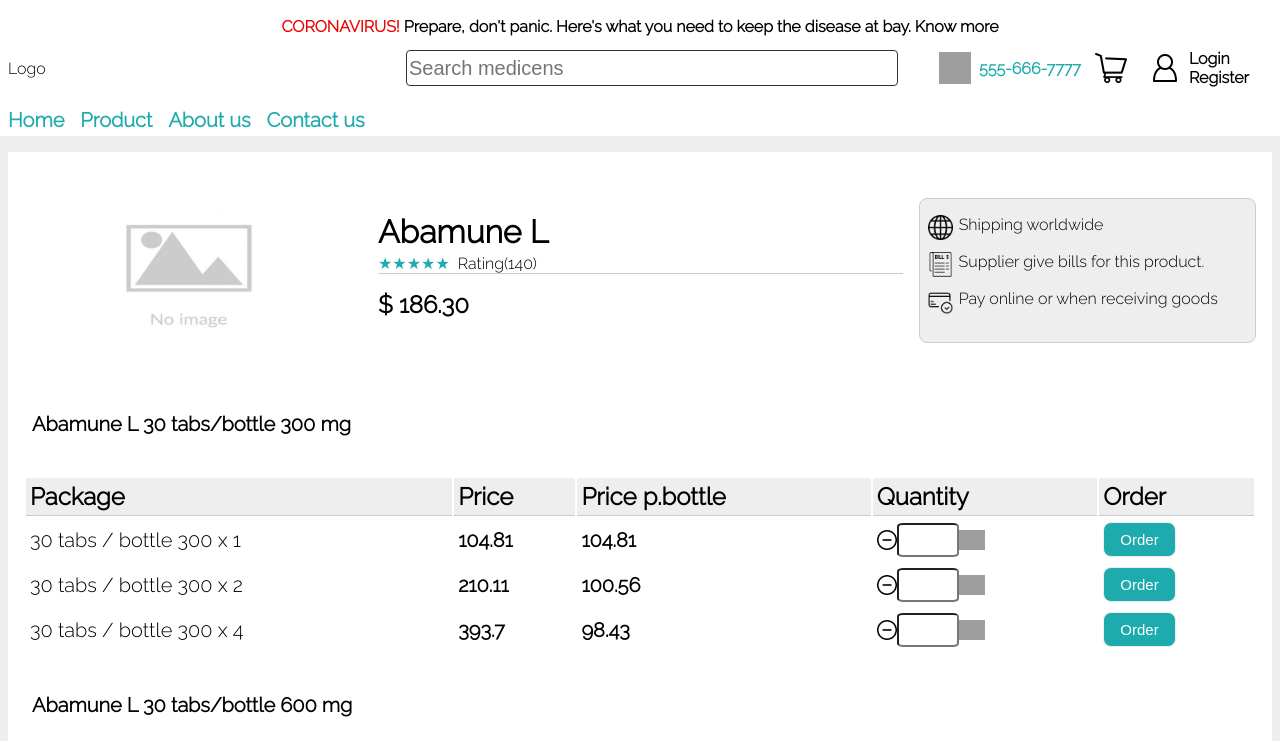
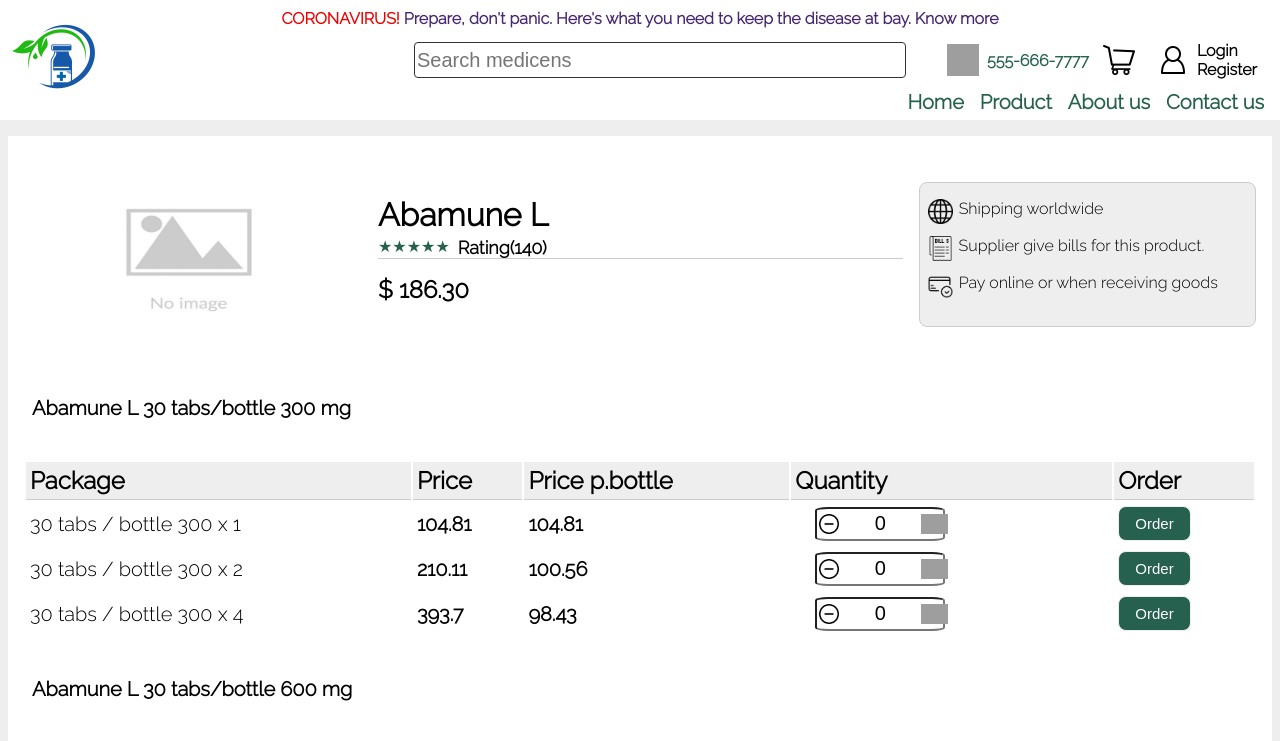
Before and after one commit to mohdsaif91/medicalPharma, a React (Create React App) app: page /productView/1 in a window 1280 px wide. Shown: the top 741 px of the page. Built offline with nearby package versions, Linux system fonts and the light colour scheme; grey boxes are pictures that could not be loaded.

Commit message:
new design

```diff
--- a/src/Components/Header/Header.js
+++ b/src/Components/Header/Header.js
@@ -4,6 +4,7 @@ import { Link } from "react-router-dom";
 import Phone from "../../images/icon/telephone.png";
 import Cart from "../../images/icon/shopping-cart-empty-side-view.png";
 import Auth from "../../images/icon/user.png";
+import Logo from "../../images/logo.jpg";
 
 import style from "./header.module.scss";
 import globalStyle from "../../app.module.scss";
@@ -19,7 +20,9 @@ const Header = () => {
         Know more
       </div>
       <div className={style.secondRow}>
-        <div className={style.primaryItems}>Logo</div>
+        <div className={style.primaryItems}>
+          <img alt="" className={style.logoImage} src={Logo} />
+        </div>
         <div className={style.secondaryItems}>
           <div className={style.inputContainer}>
             <input
--- a/src/Components/Header/header.module.scss
+++ b/src/Components/Header/header.module.scss
@@ -2,14 +2,17 @@
 
 .headerContainer {
   background-color: $headerPrimaryColor;
-  padding: 8px;
+  // padding: 8px;
   height: 120px;
+
   .firstRow {
     display: flex;
     align-items: center;
     justify-content: center;
     font-weight: 600;
     height: 30%;
+    color: #472673;
+    // background-color: $headermessagebackgroundColor;
     .redHeading {
       color: $redColor;
       margin-right: 4px;
@@ -20,6 +23,11 @@
     align-items: center;
     justify-content: space-between;
     height: 40%;
+    .primaryItems {
+      .logoImage {
+        height: 120px;
+      }
+    }
     .secondaryItems {
       padding: 16px;
       display: flex;
@@ -53,6 +61,9 @@
     }
   }
   .thirdRow {
+    display: flex;
+    flex-direction: row;
+    justify-content: end;
     height: 30%;
     padding-bottom: 16px;
     .thirdRowItem {
--- a/src/Components/ProductCard/ProductCard.js
+++ b/src/Components/ProductCard/ProductCard.js
@@ -27,10 +27,6 @@ const ProductCard = ({ data }) => {
         src={data.image === "" ? noImage : data.image}
         className={style.productImage}
       />
-      <div className={style.cardSubTitle}>
-        <div className={style.cardTitleLabel}>Active ingredient:</div>
-        <span className={style.cardTitleMain}>Sildenafil Citrate</span>
-      </div>
       <div className={style.dataRatingContainer}>
         <span className={style.ratingLabel}>Rating</span>
         <span className={style.circleRating}>{data.rating}</span>
--- a/src/Pages/Product/product.js
+++ b/src/Pages/Product/product.js
@@ -1,7 +1,21 @@
 import React from "react";
 
+import { masterData } from "../../data/masterData";
+import ProductCard from "../../Components/ProductCard/ProductCard";
+
+import style from "./product.module.scss";
+
 const Product = () => {
-  return <div></div>;
+  return (
+    <div className={style.productContainer}>
+      <div className={style.productHeading}>All Products</div>
+      <div className={style.productList}>
+        {masterData.map((m) => (
+          <ProductCard data={m} />
+        ))}
+      </div>
+    </div>
+  );
 };
 
 export default Product;
--- a/src/Pages/Product/product.module.scss
+++ b/src/Pages/Product/product.module.scss
@@ -0,0 +1,19 @@
+@import "../../variable.module.scss";
+
+.productContainer {
+  margin: 16px;
+  padding: 16px;
+
+  background-color: $headerPrimaryColor;
+  border-radius: 8px;
+  .productHeading {
+    font-size: 24px;
+    margin-bottom: 16px;
+    font-weight: 600;
+  }
+  .productList {
+    display: grid;
+    grid-template-columns: 24% 24% 24% 24%;
+    gap: 1%;
+  }
+}
--- a/src/Pages/SingleProductView/SingleProductView.js
+++ b/src/Pages/SingleProductView/SingleProductView.js
@@ -1,4 +1,4 @@
-import React from "react";
+import React, { useLayoutEffect, useState } from "react";
 import { useLocation } from "react-router-dom";
 
 import { masterData } from "../../data/masterData";
@@ -13,9 +13,14 @@ import style from "./singleProductView.module.scss";
 import globalStyle from "../../app.module.scss";
 
 const SingleProductView = () => {
+  const [productData, setProductData] = useState(masterData);
   const location = useLocation();
 
-  const gotProduct = masterData.find(
+  useLayoutEffect(() => {
+    window.scrollTo(0, 0);
+  }, []);
+
+  const gotProduct = productData.find(
     (f) => f.productId === parseInt(location.pathname.split("/").pop())
   );
   console.log(gotProduct);
@@ -99,7 +104,11 @@ const SingleProductView = () => {
                   <td className={style.tabledata}>
                     <div className={style.inputContainer}>
                       <img src={Minus} alt="" className={style.minusBtn} />
-                      <input className={style.input} type="number" />
+                      <input
+                        value={bm.quantity || 0}
+                        className={style.input}
+                        type="number"
+                      />
                       <img src={Plus} alt="" className={style.plusBtn} />
                     </div>
                   </td>
--- a/src/Pages/SingleProductView/singleProductView.module.scss
+++ b/src/Pages/SingleProductView/singleProductView.module.scss
@@ -28,7 +28,9 @@
         flex-direction: row;
         margin-top: 4px;
         .rating {
+          font-weight: 600;
           margin-left: 8px;
+          font-size: 18px;
         }
       }
     }
@@ -53,7 +55,6 @@
     background-color: $primaryBackgroundColor;
     .productDetialsItem {
       display: flex;
-      //   justify-content: center;
       flex-direction: row;
       margin-bottom: 12px;
       .productDeliveryIcon {
@@ -72,7 +73,6 @@
     .productNameAndMg {
       padding: 8px;
       text-align: left;
-      //   background-color: $primaryBackgroundColor;
       font-size: 20px;
       font-weight: 600;
       border-radius: 4px;
@@ -96,16 +96,24 @@
           display: flex;
           align-items: center;
           .minusBtn {
+            position: relative;
+            left: 24px;
             height: 20px;
+            cursor: pointer;
           }
           .input {
-            padding: 0 4px;
-            width: 50px;
+            padding: 0 28px;
+            width: 70px;
             border-radius: 10%;
             height: 30px;
+            font-size: 20px;
+            text-align: center;
           }
           .plusBtn {
+            position: relative;
+            right: 24px;
             height: 20px;
+            cursor: pointer;
           }
         }
         .orderBtn {
--- a/src/app.module.scss
+++ b/src/app.module.scss
@@ -36,3 +36,14 @@ body {
 .bold {
   font-weight: 600;
 }
+
+input::-webkit-outer-spin-button,
+input::-webkit-inner-spin-button {
+  -webkit-appearance: none;
+  margin: 0;
+}
+
+/* Firefox */
+input[type="number"] {
+  -moz-appearance: textfield;
+}
--- a/src/variable.module.scss
+++ b/src/variable.module.scss
@@ -1,6 +1,7 @@
 $headerPrimaryColor: #ffffff;
 $primaryBackgroundColor: #eeeeee;
 $redColor: #ec0101;
-$primaryButtonColor: #1eabad;
+$primaryButtonColor: #266150;
 $borderColor: #ccc;
 $secondaryButtonColor: #fcb800;
+$headermessagebackgroundColor: #a3bcb6;
```
Also changed, not shown: src/images/logo.jpg (added).
